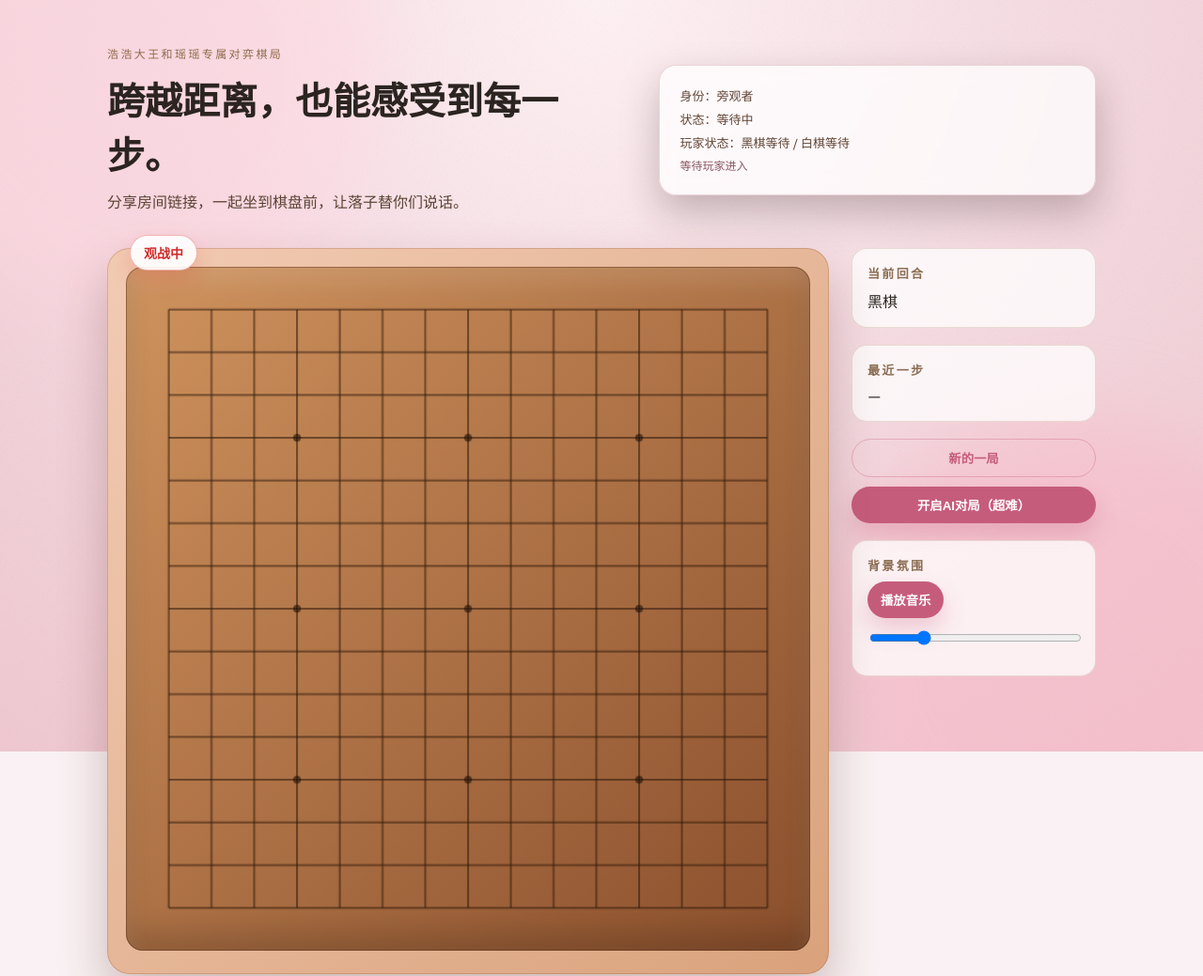
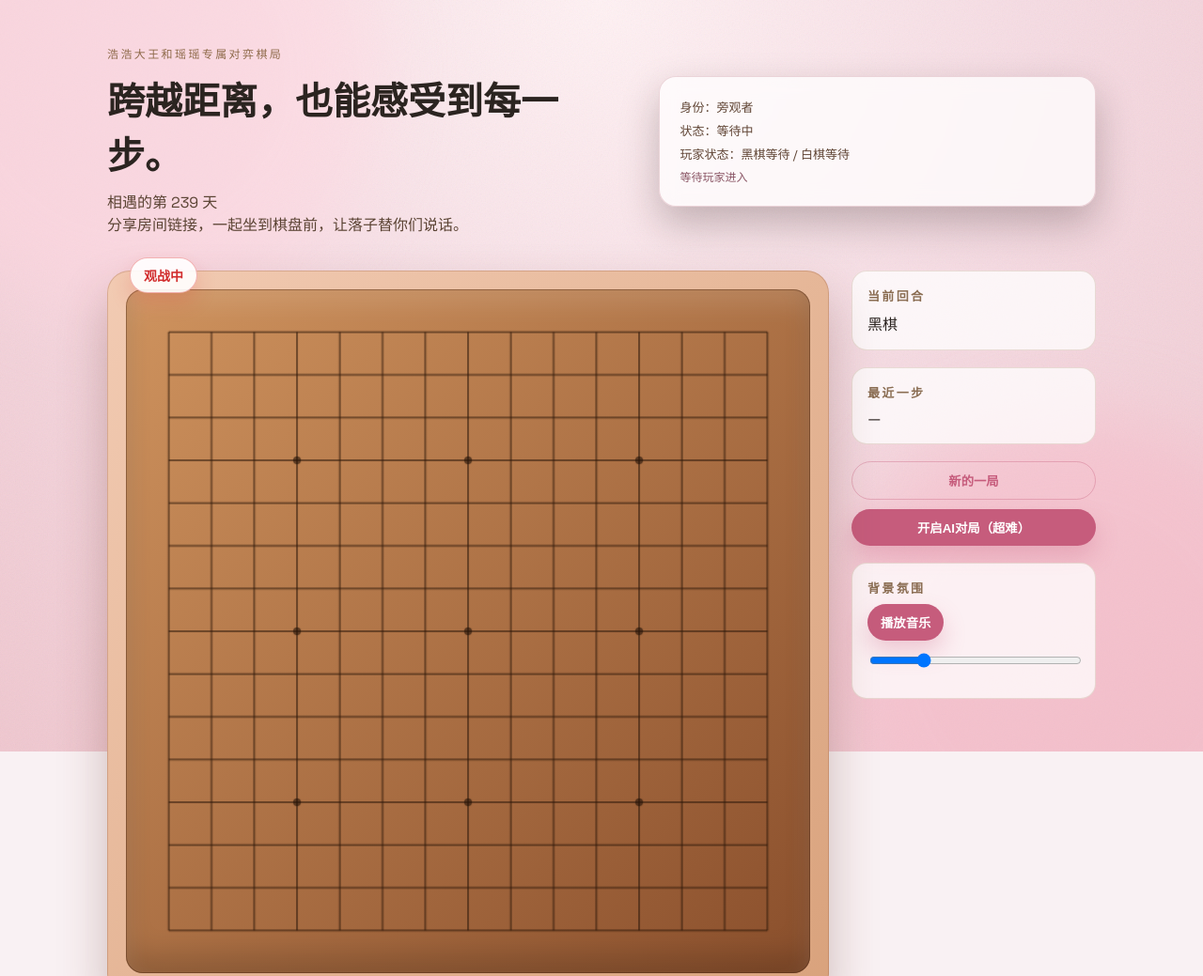
Before and after one commit to GreedKid/wuziqi, a website: page public/index.html in a window 1280 px wide. Shown: the top 1039 px of the page at 94% size. Drawn offline with nearby package versions, Linux system fonts and the light colour scheme; no server answers.

Commit message:
feat: add meeting day counter

```diff
--- a/public/app.js
+++ b/public/app.js
@@ -8,6 +8,7 @@ const statusLabel = document.getElementById("statusLabel");
 const turnLabel = document.getElementById("turnLabel");
 const playersLabel = document.getElementById("playersLabel");
 const roomNote = document.getElementById("roomNote");
+const meetCounter = document.getElementById("meetCounter");
 const lastMoveLabel = document.getElementById("lastMoveLabel");
 const resetBtn = document.getElementById("resetBtn");
 const aiBtn = document.getElementById("aiBtn");
@@ -349,6 +350,18 @@ joinRoom(initialRoom);
 
 drawBoard();
 updateLabels();
+
+function updateMeetCounter() {
+  if (!meetCounter) return;
+  const start = new Date(2025, 6, 17);
+  const now = new Date();
+  const diff = Math.floor((now.setHours(0, 0, 0, 0) - start.setHours(0, 0, 0, 0)) / 86400000);
+  const days = Math.max(1, diff + 1);
+  meetCounter.textContent = `相遇的第 ${days} 天`;
+}
+
+updateMeetCounter();
+setInterval(updateMeetCounter, 60 * 60 * 1000);
 
 let audioCtx = null;
 let ambientGain = null;
--- a/public/index.html
+++ b/public/index.html
@@ -25,6 +25,7 @@
         <div>
           <p class="eyebrow">浩浩大王和瑶瑶专属对弈棋局</p>
           <h1>跨越距离，也能感受到每一步。</h1>
+          <p id="meetCounter" class="subhead">相遇的第 1 天</p>
           <p class="subhead">
             分享房间链接，一起坐到棋盘前，让落子替你们说话。
           </p>
```
